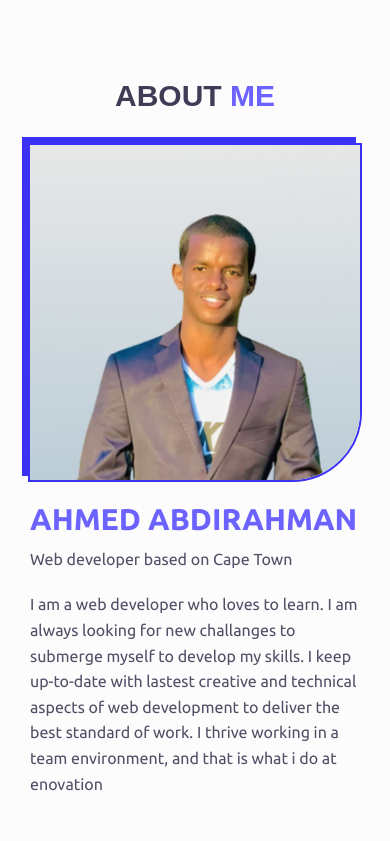
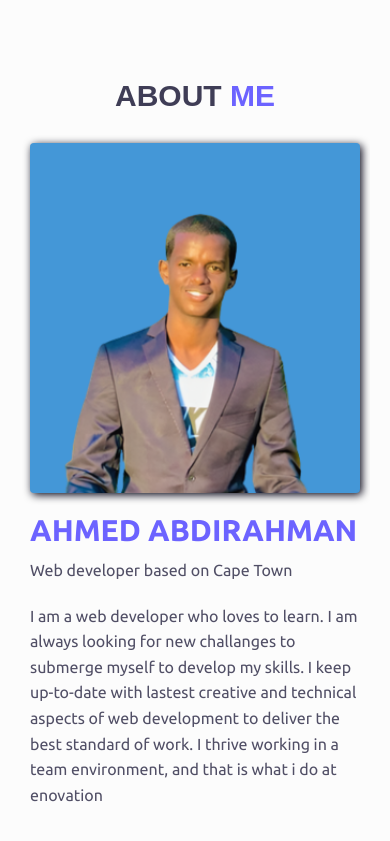
Before and after one commit to ahmed-shiiqaaye/New-Portfolio, a plain HTML site: page index.html in a window 390 px wide. Shown: the part 846-1687 px from the top of the page. Drawn offline with Linux system fonts and the light colour scheme; a web font is replaced by a local one.

Commit message:
about me

```diff
--- a/index.html
+++ b/index.html
@@ -71,7 +71,9 @@
           <h2>About <span>Me</span></h2>
         </div>
         <div class="grid">
-          <img src="./img/me2..png" alt="" />
+          <div class="image">
+            <img src="./img/my-image-white-bg-removebg-preview.png" alt="" />
+          </div>
           <div class="text">
             <h3 class="name">Ahmed Abdirahman</h3>
             <p>Web developer based on Cape Town</p>
--- a/scss/Main.scss
+++ b/scss/Main.scss
@@ -186,16 +186,23 @@ main{
             align-items: center;
             gap: 20px;
             padding: 10px;
-            img{
-                flex: 1;
+            .image{
+                background: #4497d7;
+                width: 350px;
+                display: flex;
                 height: 350px;
-                max-width: 350px;
-                object-fit: cover;
-                border: 2px solid #3b31f2;
-                border-bottom-right-radius: 70px;
-                box-shadow:-6px -6px 0px #3b31f2;
+                justify-content: center;
+                align-items: baseline;
+                border-radius: 4px;
+                box-shadow: 2px 2px 8px #030214;
+                img{
+                    // flex: 1;
+                    height: 100%;
+                    // max-width: 350px;
+                    object-fit: cover;
+                }
             }
-            .text{
+                .text{
                 flex: 1;
                 height: 400px;
                 justify-content: center;
@@ -479,9 +486,9 @@ footer{
     }
     .about .container .grid{
         flex-direction: column;
-        img{
-            max-width: 100%;
-            height: 300px;
+        .image{
+            width: 100%;
+            height: 350px;
             object-fit: cover;
         }
     }
```
Also changed, not shown: img/my-image-white-bg-removebg-preview.png (added), scss/Main.css, 1 other file.
